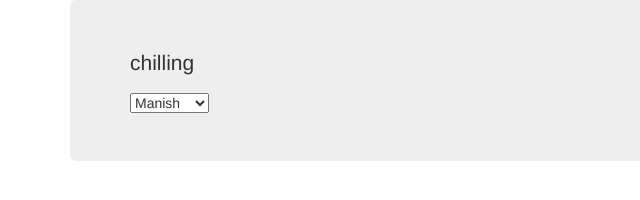
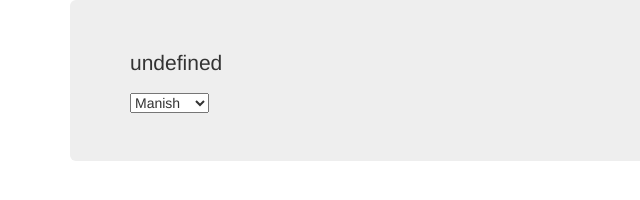
Before and after one commit to mpadel78/old-portfolio, a plain HTML site: page kitchenschedule.html in a window 1280 px wide. Shown: the full height of the page, 0-640 px from the left. Drawn offline with nearby package versions, Linux system fonts and the light colour scheme.

Commit message:
Update kitchenschedule.html

```diff
--- a/kitchenschedule.html
+++ b/kitchenschedule.html
@@ -46,7 +46,7 @@ var xmlhttp = new XMLHttpRequest();
 xmlhttp.onreadystatechange = function() {
     if (this.readyState == 4 && this.status == 200) {
        var  myObj = JSON.parse(this.responseText);
-   document.getElementById("question").innerHTML= myObj.Manish.Sunday;
+   document.getElementById("question").innerHTML= myObj.tipeko;
     }
 };
 xmlhttp.open("GET", "fetch.json", true);
```
